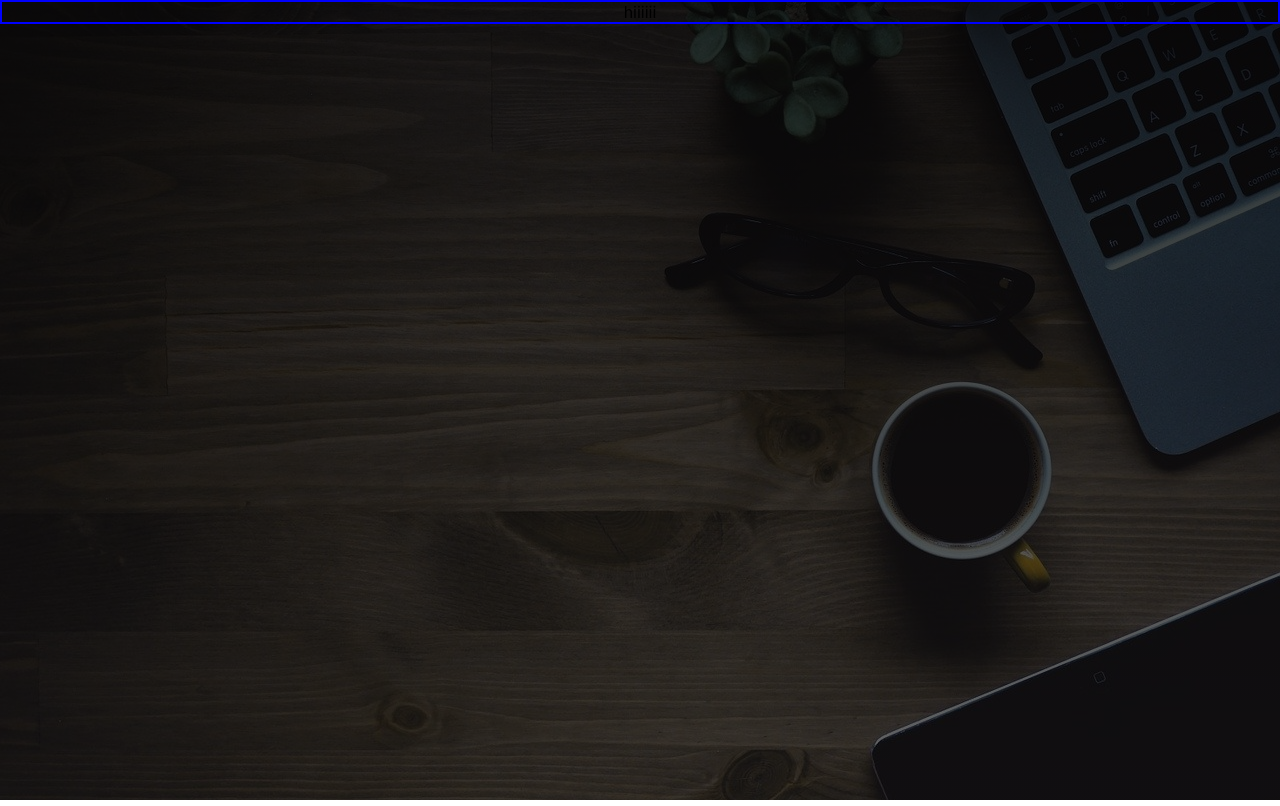
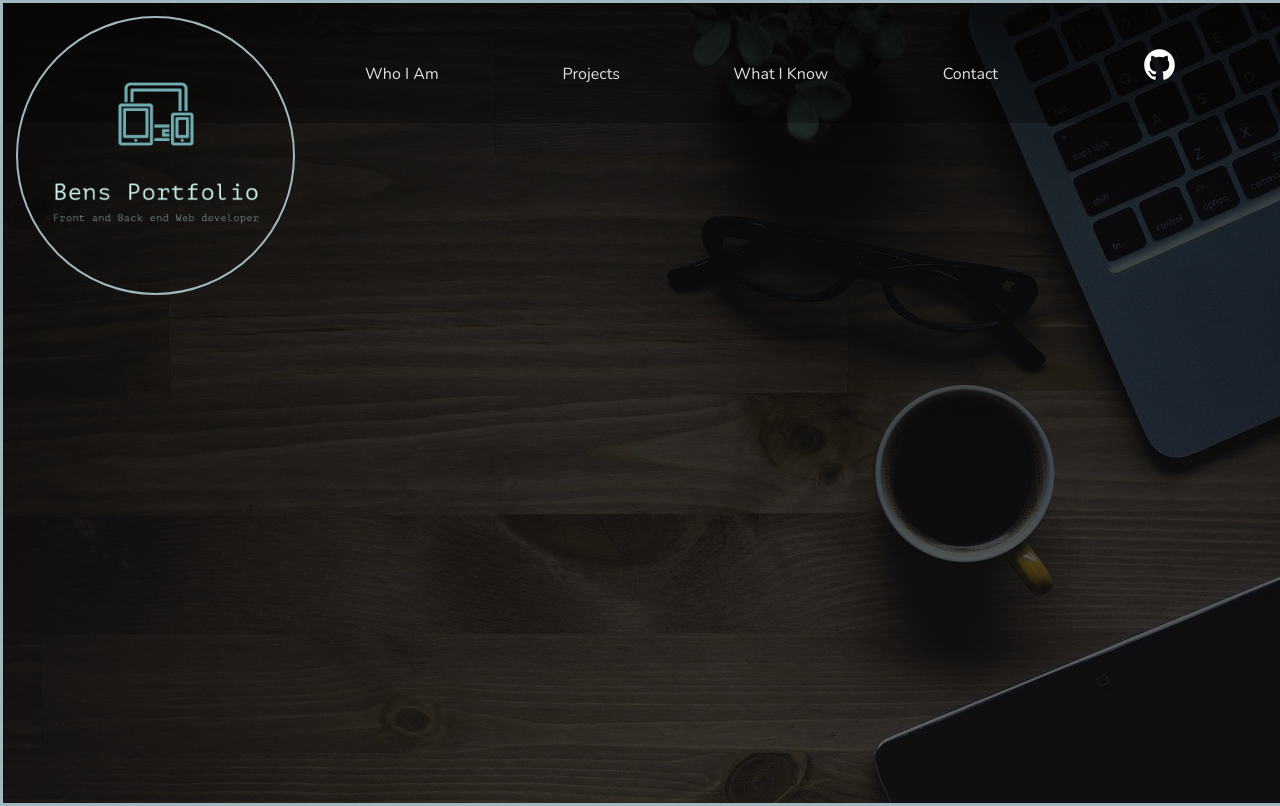
Before and after one commit to benowusulink/bens-portfolio, a React (Create React App) app: page / in a window 1280 px wide. Built offline with nearby package versions, Linux system fonts and the light colour scheme.

Commit message:
finished nav bar

```diff
--- a/public/index.html
+++ b/public/index.html
@@ -10,6 +10,8 @@
       content="Web site created using create-react-app"
     />
     <link rel="apple-touch-icon" href="%PUBLIC_URL%/logo192.png" />
+    <link href="https://fonts.googleapis.com/css2?family=Nunito&display=swap" rel="stylesheet">
+
     <!--
       manifest.json provides metadata used when your web app is installed on a
       user's mobile device or desktop. See https://developers.google.com/web/fundamentals/web-app-manifest/
@@ -39,5 +41,7 @@
       To begin the development, run `npm start` or `yarn start`.
       To create a production bundle, use `npm run build` or `yarn build`.
     -->
+
+  <script src="https://unpkg.com/ionicons@5.2.3/dist/ionicons.js"></script>
   </body>
 </html>
--- a/src/components/Navbar.css
+++ b/src/components/Navbar.css
@@ -1,4 +1,69 @@
+/* NavBar */
+
 nav {
-  text-align: center;
-  border: solid blue 2px;
+
+  height: 120px;
+  display: flex;
+  justify-content: flex-start;
+  background-image: linear-gradient(rgba(0,0,0,0.3),rgba(0,0,0,0.3));
 }
+
+/* NavBar image */
+
+img{
+	height: 250px;
+	width: auto;
+	border: solid rgb(161, 185, 190) 2px;
+	border-radius: 50%;
+	padding: 1%;
+	transition: 2s;
+	margin-top: 1%;
+	margin-left: 1%
+
+}
+
+img:hover{
+	border: solid white 2px;
+	transform: rotate(360deg);
+}
+
+/* NavBar links */
+
+ul{
+	display: flex;
+	justify-content: flex-start;
+	width: 100%;
+	height: 100%;
+}
+
+li{
+	margin-right: 6%;
+	width: 15%;
+	height: 60%;
+	text-align: center;
+	padding-top: 3%;
+}
+
+li:hover{
+	border-bottom: solid rgb(161, 185, 190) 2px;
+	background-image: linear-gradient(rgba(0,0,0,0.5),rgba(0,0,0,0.5));
+}
+
+p{
+	color: rgb(224, 224, 224);
+	text-transform: capitalize;
+}
+
+/* Github link */
+
+ion-icon{
+	color: white;
+	font-size: 35px;
+	transition: 0.2s
+}
+
+ion-icon:hover{
+	color: rgb(199, 238, 222);
+	font-size: 40px;
+	border-bottom: rgb(199, 238, 222);
+}
--- a/src/components/Navbar.js
+++ b/src/components/Navbar.js
@@ -1,10 +1,46 @@
 import React, { Component } from "react";
 import "./Navbar.css";
+import logo from '../assets/logo.png';
 
-class Navbar extends Component {
+class Navbar1 extends Component {
   render() {
-    return <nav>hiiiiii</nav>;
-  }
+    return (
+    	<nav>
+    	<img src ={logo} alt={`logo`}/>
+    	<ul>
+    		<li>
+    			<a href = "#">
+    			<p>who i am
+    			</p>
+    			</a>
+    		</li>
+    		<li>
+    			<a href = "#">
+    			<p>projects
+    			</p>
+    			</a>
+    		</li>
+    		<li>
+    			<a href = "#">
+    			<p>what i know
+    			</p>
+    			</a>
+    		</li>
+    		<li>
+    			<a href = "#">
+    			<p>contact
+    			</p>
+    			</a>
+    		</li>
+    		<li>
+    		<a href = "#">
+    		<ion-icon name="logo-github"></ion-icon>
+    		</a>
+    		</li>
+    	</ul>
+    	</nav>
+
+  )}
 }
 
-export default Navbar;
+export default Navbar1;
--- a/src/containers/App.css
+++ b/src/containers/App.css
@@ -6,4 +6,5 @@
   background-repeat: no-repeat;
   background-position: center;
   background-size: cover;
+  border: solid rgb(161, 185, 190) 3px;
 }
--- a/src/containers/App.js
+++ b/src/containers/App.js
@@ -1,12 +1,12 @@
 import React, { Component } from "react";
 import "./App.css";
-import Navbar from "../components/Navbar.js";
+import Navbar1 from "../components/Navbar.js";
 
 class App extends Component {
   render() {
     return (
       <div className={`app`}>
-        <Navbar />
+        <Navbar1 />
       </div>
     );
   }
--- a/src/index.css
+++ b/src/index.css
@@ -1,12 +1,12 @@
+*{
+	text-decoration: none;
+	list-style: none;
+	font-family: 'Nunito', sans-serif;
+}
+
 body {
   margin: 0;
-  font-family: -apple-system, BlinkMacSystemFont, "Segoe UI", "Roboto", "Oxygen",
-    "Ubuntu", "Cantarell", "Fira Sans", "Droid Sans", "Helvetica Neue",
-    sans-serif;
-  -webkit-font-smoothing: antialiased;
-  -moz-osx-font-smoothing: grayscale;
-  height: 800px;
-  width: 100%;
+
 }
 
 code {
```
Also changed, not shown: src/assets/logo.png (added).
